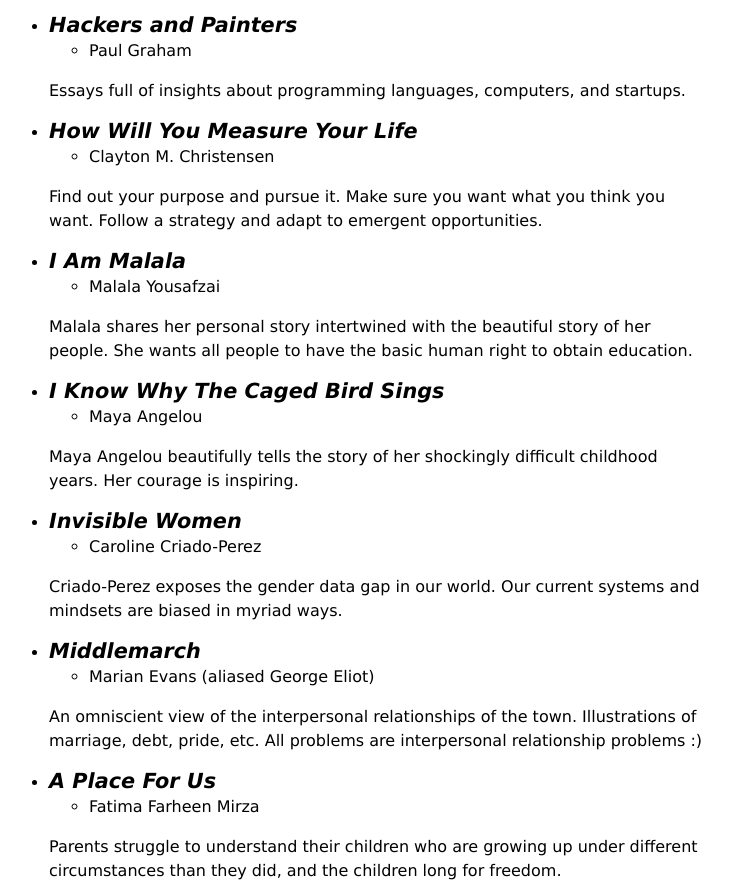
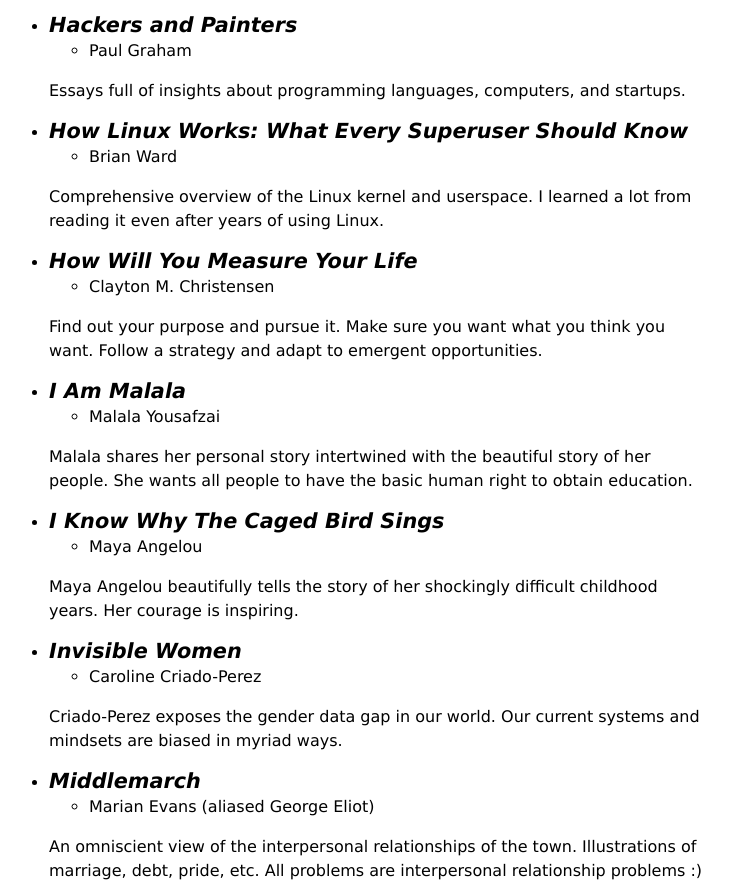
Before and after one commit to increscent/increscent, a plain HTML site: page www/books.html in a window 1280 px wide. Shown: the part 1825-2721 px from the top of the page, without its empty margins (281-1013 px from the left). Drawn offline with Linux system fonts and the light colour scheme.

Commit message:
added How Linux Works

```diff
--- a/www/books.html
+++ b/www/books.html
@@ -229,6 +229,21 @@
 </ul>
 <p>
     Essays full of insights about programming languages, computers, and startups.
+</p>
+
+        </li>
+
+        <li>
+            <i style="font-size: 1.3rem; font-weight: bold">
+    How Linux Works: What Every Superuser Should Know
+</i>
+<ul>
+    <li>
+        Brian Ward
+    </li>
+</ul>
+<p>
+    Comprehensive overview of the Linux kernel and userspace. I learned a lot from reading it even after years of using Linux.
 </p>
 
         </li>
```
Also changed, not shown: www/books.page.html (+8 -0 lines).
